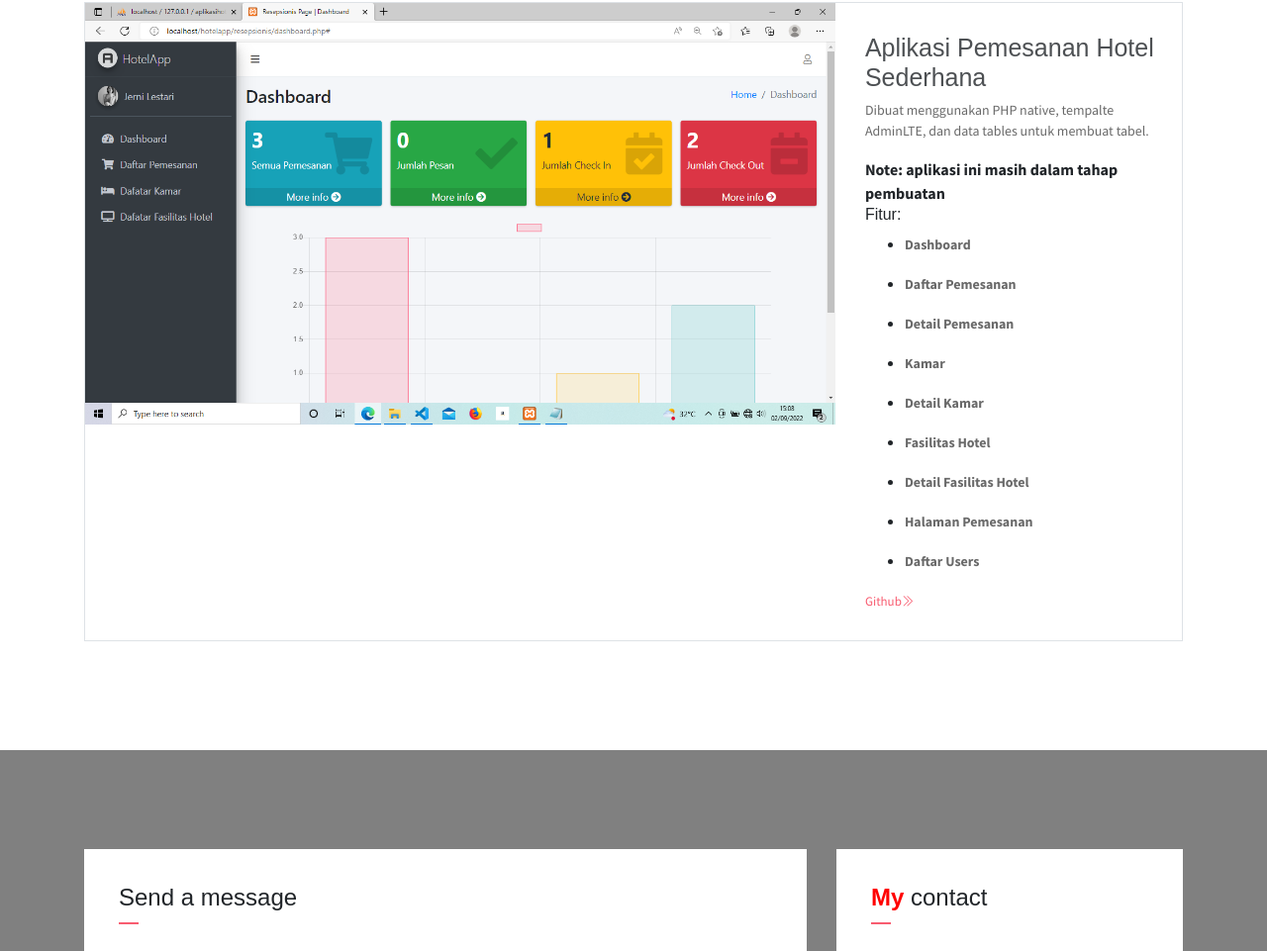
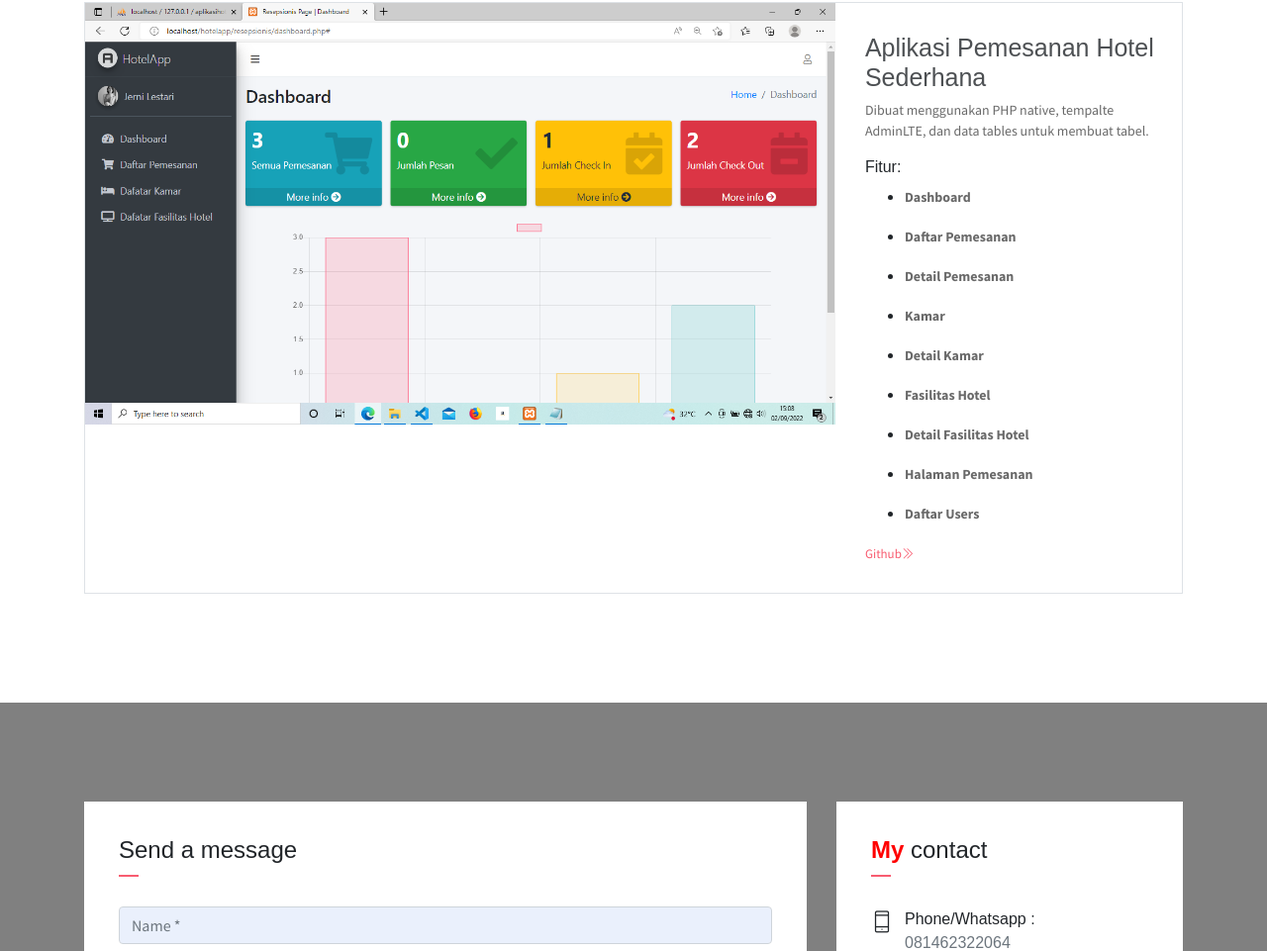
Before and after one commit to Sandidwijanuar06/portfoliosaya.github.io, a website: page index.html in a window 1280 px wide. Shown: the part 4172-5133 px from the top of the page at 99% size. Drawn offline with Linux system fonts and the light colour scheme; some packages are replaced by stand-ins of ours.

Commit message:
Update index.html

```diff
--- a/index.html
+++ b/index.html
@@ -388,7 +388,6 @@
                         <h4 class="title">Aplikasi Pemesanan Hotel Sederhana</h4>
 
                         <p>Dibuat menggunakan PHP native, tempalte AdminLTE, dan data tables untuk membuat tabel.</p>
-                        <strong>Note: aplikasi ini masih dalam tahap pembuatan</strong>
 
                         <h6>Fitur:</h6>
                          <ul>
```
